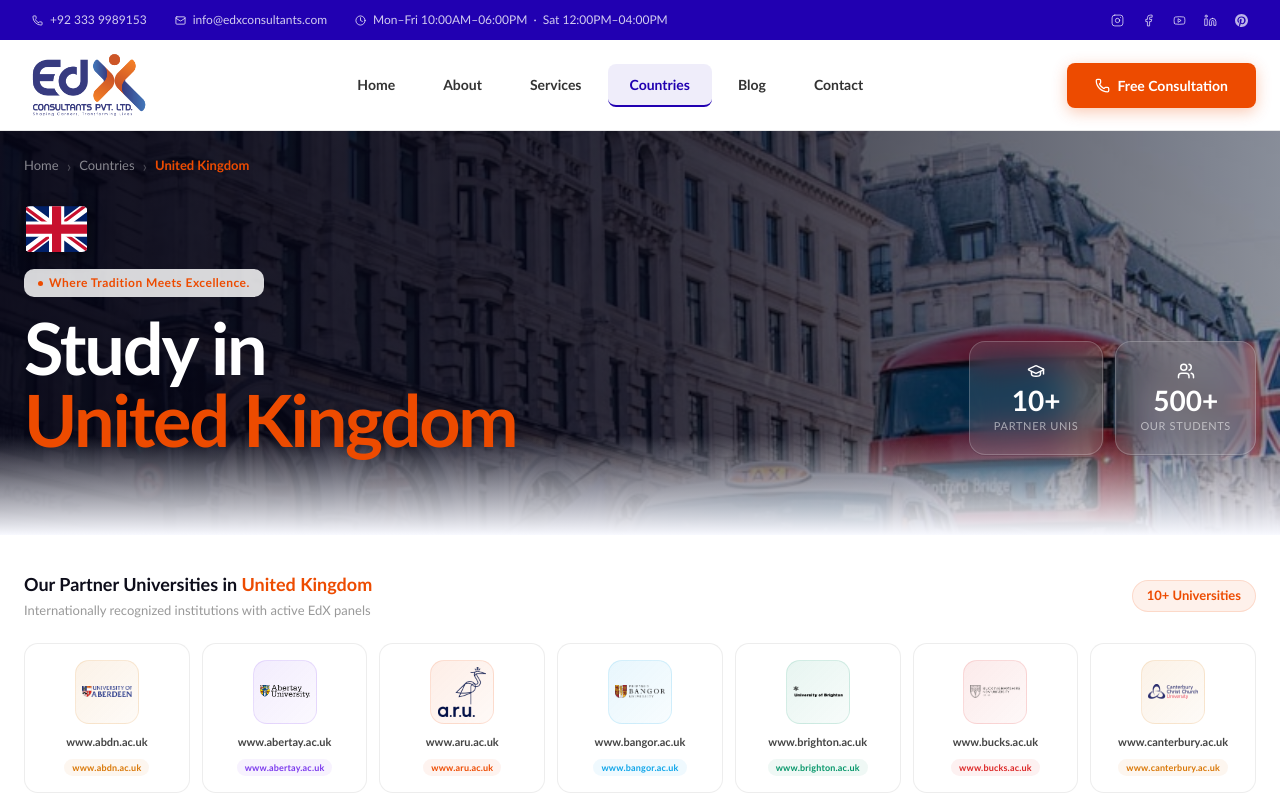
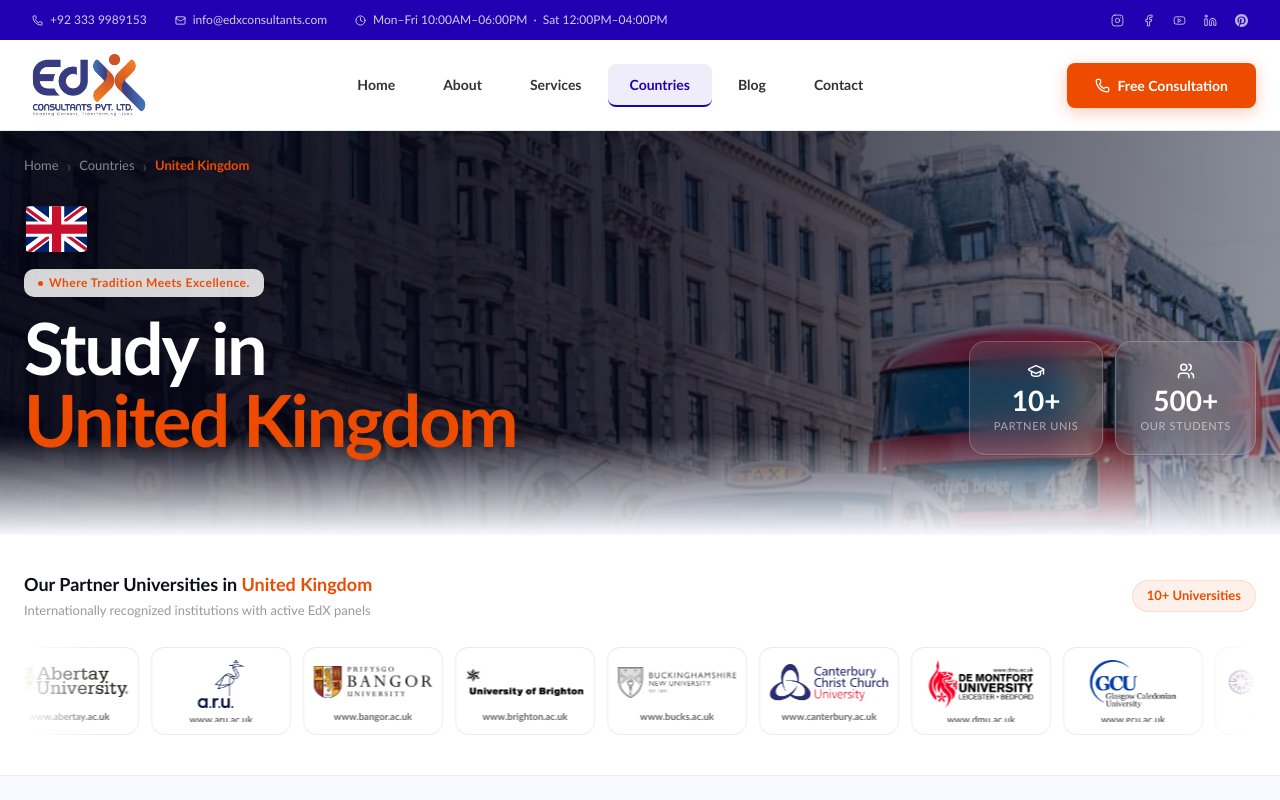
Before and after one commit to Humza570/edx-website, a Next.js app: page /countries/united-kingdom in a window 1280 px wide. Shown: the top 800 px of the page. Built offline with nearby package versions, Linux system fonts and the light colour scheme.

Commit message:
Resolve UK universities

```diff
--- a/app/countries/[slug]/UniGrid.js
+++ b/app/countries/[slug]/UniGrid.js
@@ -164,33 +164,15 @@
 //   );
 // }
 "use client";
-import { useEffect, useState } from "react";
-
-const INITIAL_SHOW = 12;
-
-function getInitials(name) {
-  return name
-    .split(/[\s\-()]+/)
-    .filter((w) => w.length > 2 && !["and", "the", "for", "of", "in"].includes(w.toLowerCase()))
-    .slice(0, 2)
-    .map((w) => w[0].toUpperCase())
-    .join("");
-}
-
-function getAccentColor(name) {
-  const palette = [
-    "#2100B1", "#ED4B00", "#0ea5e9", "#7c3aed",
-    "#059669", "#dc2626", "#d97706", "#0891b2",
-  ];
-  let hash = 0;
-  for (let i = 0; i < name.length; i++) hash = name.charCodeAt(i) + ((hash << 5) - hash);
-  return palette[Math.abs(hash) % palette.length];
-}
+import { useEffect, useState, useRef } from "react";
 
 export default function UniGrid({ topUnis, color, countryName }) {
   const [logos, setLogos] = useState(null);
-  const [showAll, setShowAll] = useState(false);
   const [imgErrors, setImgErrors] = useState({});
+  const trackRef = useRef(null);
+  const animRef = useRef(null);
+  const posRef = useRef(0);
+  const pausedRef = useRef(false);
 
   useEffect(() => {
     if (!countryName) return;
@@ -208,122 +190,165 @@
         typeof uni === "object" ? uni : { name: uni, logo: null, url: null }
       );
 
-  const visible = showAll ? unis : unis.slice(0, INITIAL_SHOW);
-  const hasMore = unis.length > INITIAL_SHOW;
+  // Duplicate enough times to fill screen + loop seamlessly
+  const repeated = unis.length > 0 ? [...unis, ...unis, ...unis] : [];
 
-  const handleImgError = (i) => setImgErrors((prev) => ({ ...prev, [i]: true }));
+  useEffect(() => {
+    const track = trackRef.current;
+    if (!track || repeated.length === 0) return;
+
+    const SPEED = 0.5; // px per frame
+
+    const step = () => {
+      if (!pausedRef.current) {
+        posRef.current += SPEED;
+        // Reset when we've scrolled one full set width
+        const fullWidth = track.scrollWidth / 3;
+        if (posRef.current >= fullWidth) posRef.current = 0;
+        track.style.transform = `translateX(-${posRef.current}px)`;
+      }
+      animRef.current = requestAnimationFrame(step);
+    };
+
+    animRef.current = requestAnimationFrame(step);
+    return () => cancelAnimationFrame(animRef.current);
+  }, [repeated.length]);
+
+  const handleImgError = (i) =>
+    setImgErrors((prev) => ({ ...prev, [i]: true }));
+
+  if (unis.length === 0) return null;
 
   return (
-    <div style={{ width: "100%" }}>
-      <div style={{ display: "grid", gridTemplateColumns: "repeat(auto-fill, minmax(150px, 1fr))", gap: "12px" }}>
-        {visible.map((uni, i) => {
-          const hasLogo = uni.logo && !imgErrors[i];
-          const accent = getAccentColor(uni.name);
-          const initials = getInitials(uni.name);
-
-          const cardInner = (
     <div
       style={{
+        position: "relative",
+        overflow: "hidden",
+        width: "100%",
+        padding: "4px 0",
+      }}
+      onMouseEnter={() => (pausedRef.current = true)}
+      onMouseLeave={() => (pausedRef.current = false)}
+    >
+      {/* Left fade */}
+      <div style={{
+        position: "absolute", left: 0, top: 0, bottom: 0, width: "80px",
+        background: "linear-gradient(to right, white, transparent)",
+        zIndex: 2, pointerEvents: "none",
+      }} />
+      {/* Right fade */}
+      <div style={{
+        position: "absolute", right: 0, top: 0, bottom: 0, width: "80px",
+        background: "linear-gradient(to left, white, transparent)",
+        zIndex: 2, pointerEvents: "none",
+      }} />
+
+      {/* Scrolling track */}
+      <div
+        ref={trackRef}
+        style={{
+          display: "flex",
+          gap: "12px",
+          width: "max-content",
+          willChange: "transform",
+        }}
+      >
+        {repeated.map((uni, i) => {
+          const hasLogo = uni.logo && !imgErrors[i];
+
+          const card = (
+            <div
+              style={{
+                width: "140px",
+                height: "88px",
                 background: "white",
                 borderRadius: "14px",
-                border: "1px solid rgba(0,0,0,0.07)",
+                border: "1px solid rgba(0,0,0,0.08)",
                 display: "flex",
                 flexDirection: "column",
                 alignItems: "center",
-                gap: "10px",
-                padding: "16px 12px",
-                transition: "box-shadow 0.2s, transform 0.2s, border-color 0.2s",
+                justifyContent: "center",
+                gap: "6px",
+                padding: "12px 10px",
+                flexShrink: 0,
+                transition: "box-shadow 0.2s, transform 0.2s",
                 cursor: uni.url ? "pointer" : "default",
-                width: "100%",
                 boxSizing: "border-box",
               }}
               onMouseEnter={(e) => {
-                e.currentTarget.style.boxShadow = `0 6px 24px ${color}28`;
+                e.currentTarget.style.boxShadow = `0 6px 20px ${color}30`;
                 e.currentTarget.style.transform = "translateY(-3px)";
-                e.currentTarget.style.borderColor = `${color}40`;
               }}
               onMouseLeave={(e) => {
                 e.currentTarget.style.boxShadow = "none";
                 e.currentTarget.style.transform = "translateY(0)";
-                e.currentTarget.style.borderColor = "rgba(0,0,0,0.07)";
               }}
             >
-              {/* Logo box — always colored background so white logos show up */}
-              <div style={{
-                width: "64px", height: "64px", borderRadius: "14px",
-                background: `linear-gradient(135deg, ${accent}18, ${accent}08)`,
-                border: `1.5px solid ${accent}22`,
-                display: "flex", alignItems: "center", justifyContent: "center",
-                flexShrink: 0, overflow: "hidden",
-                padding: hasLogo ? "6px" : "0",
-              }}>
               {hasLogo ? (
                 <img
                   src={uni.logo}
                   alt={uni.name}
                   onError={() => handleImgError(i)}
-                    style={{ width: "100%", height: "100%", objectFit: "contain" }}
+                  style={{
+                    width: "100%",
+                    height: "48px",
+                    objectFit: "contain",
+                  }}
                 />
               ) : (
+                <div style={{
+                  height: "48px",
+                  display: "flex",
+                  alignItems: "center",
+                  justifyContent: "center",
+                  width: "100%",
+                }}>
                   <span style={{
-                    fontSize: "20px", fontWeight: 800,
-                    color: accent, letterSpacing: "-0.03em", lineHeight: 1,
+                    fontSize: "13px",
+                    fontWeight: 800,
+                    color: color,
+                    textAlign: "center",
+                    lineHeight: 1.2,
+                    letterSpacing: "-0.01em",
                   }}>
-                    {initials || "🎓"}
+                    {uni.name.split(/[\s()]+/).filter(w => w.length > 2 && !["and","the","for","of","in"].includes(w.toLowerCase())).slice(0, 2).map(w => w[0]).join("") || "🎓"}
                   </span>
+                </div>
               )}
-              </div>
-
-              {/* Name */}
               <span style={{
-                fontSize: "11px", color: "#444", fontWeight: 600,
-                textAlign: "center", lineHeight: 1.4,
-                overflow: "hidden", display: "-webkit-box",
-                WebkitLineClamp: 3, WebkitBoxOrient: "vertical", width: "100%",
+                fontSize: "9.5px",
+                color: "#666",
+                fontWeight: 600,
+                textAlign: "center",
+                lineHeight: 1.3,
+                overflow: "hidden",
+                display: "-webkit-box",
+                WebkitLineClamp: 2,
+                WebkitBoxOrient: "vertical",
+                width: "100%",
               }}>
                 {uni.name}
               </span>
-
-              {/* URL pill */}
-              {uni.url && (
-                <span style={{
-                  fontSize: "9px", color: accent, fontWeight: 600,
-                  background: `${accent}10`, padding: "2px 8px",
-                  borderRadius: "999px", letterSpacing: "0.02em",
-                  maxWidth: "100%", overflow: "hidden",
-                  textOverflow: "ellipsis", whiteSpace: "nowrap",
-                }}>
-                  {uni.url.replace(/https?:\/\//, "").replace(/\/$/, "")}
-                </span>
-              )}
             </div>
           );
 
           return uni.url ? (
-            <a key={i} href={uni.url} target="_blank" rel="noopener noreferrer" style={{ textDecoration: "none", display: "flex" }}>
-              {cardInner}
+            <a
+              key={i}
+              href={uni.url}
+              target="_blank"
+              rel="noopener noreferrer"
+              style={{ textDecoration: "none", flexShrink: 0 }}
+            >
+              {card}
             </a>
           ) : (
-            <div key={i} style={{ display: "flex" }}>{cardInner}</div>
+            <div key={i} style={{ flexShrink: 0 }}>
+              {card}
+            </div>
           );
         })}
       </div>
-
-      {hasMore && (
-        <button
-          onClick={() => setShowAll((p) => !p)}
-          style={{
-            marginTop: "16px", width: "100%", padding: "11px",
-            background: "white", border: `1.5px solid ${color}40`,
-            borderRadius: "12px", color: color,
-            fontSize: "13px", fontWeight: 700, cursor: "pointer", transition: "all 0.2s",
-          }}
-          onMouseEnter={(e) => { e.currentTarget.style.background = `${color}0a`; e.currentTarget.style.borderColor = color; }}
-          onMouseLeave={(e) => { e.currentTarget.style.background = "white"; e.currentTarget.style.borderColor = `${color}40`; }}
-        >
-          {showAll ? "Show Less ↑" : `Show All ${unis.length} Universities ↓`}
-        </button>
-      )}
     </div>
   );
 }
```
Lines whose indentation alone changed are shown as unchanged.
